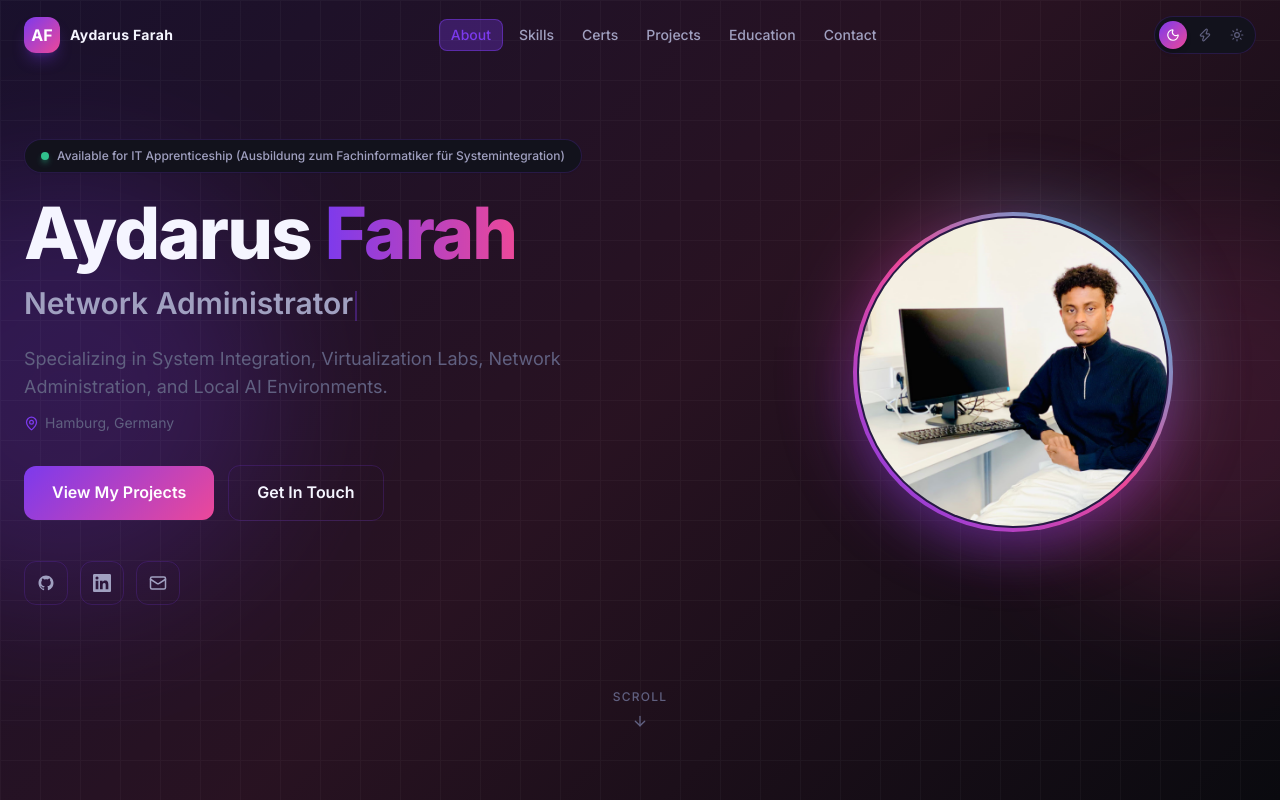
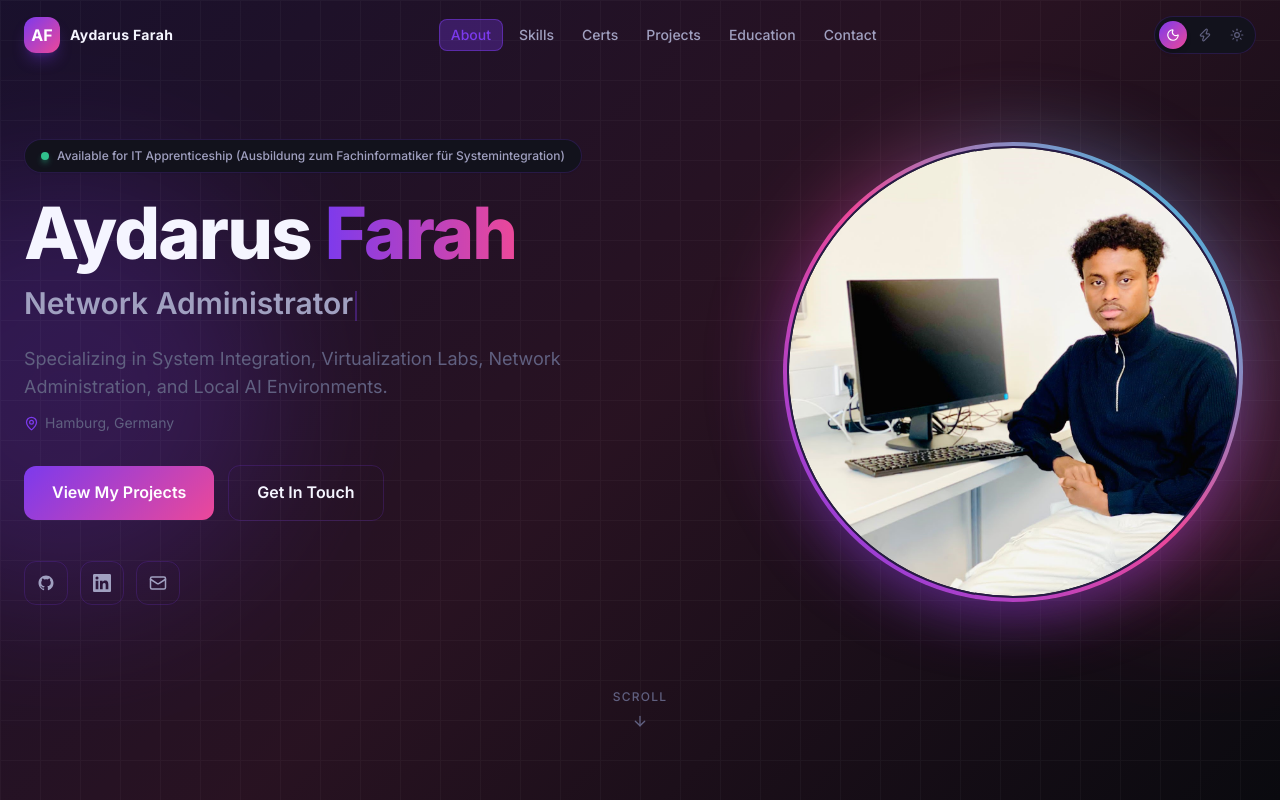
Before and after one commit to aydarusfarah/portfolio-website, a React (Vite) app: page / in a window 1280 px wide. Shown: the top 800 px of the page. Built offline with nearby package versions, Linux system fonts and the light colour scheme.

Commit message:
Enlarge profile picture circle and optimize Hero animations

```diff
--- a/src/components/sections/Hero.jsx
+++ b/src/components/sections/Hero.jsx
@@ -26,7 +26,7 @@ export default function Hero() {
   return (
     <section
       id="hero"
-      className="relative min-h-screen flex flex-col items-center justify-center overflow-x-hidden px-4 sm:px-6 pt-24 pb-16"
+      className="relative min-h-screen flex flex-col items-center justify-center overflow-hidden px-4 sm:px-6 pt-24 pb-16"
     >
       {/* Animated background blobs */}
       <div
@@ -58,14 +58,15 @@ export default function Hero() {
       />
 
       {/* Content Grid Container */}
-      <div className="relative z-10 max-w-7xl w-full grid grid-cols-1 lg:grid-cols-12 gap-10 lg:gap-12 items-center my-auto">
+      <div className="relative z-10 max-w-7xl w-full grid grid-cols-1 lg:grid-cols-12 gap-8 lg:gap-12 items-center my-auto">
 
         {/* Left Column: Bio & CTAs */}
         <div className="lg:col-span-7 flex flex-col items-center lg:items-start text-center lg:text-left order-2 lg:order-1">
           {/* Availability badge */}
           <motion.div
             initial={{ opacity: 0, scale: 0.9 }}
-            animate={{ opacity: 1, scale: 1 }}
+            whileInView={{ opacity: 1, scale: 1 }}
+            viewport={{ once: true, amount: 0.1 }}
             transition={{ duration: 0.4, delay: 0.1, ease: "easeOut" }}
             className="transform-gpu inline-flex items-center gap-2 px-4 py-2 rounded-full border border-[var(--border)] bg-[var(--bg-card)] mb-6 shadow-sm"
           >
@@ -82,8 +83,9 @@ export default function Hero() {
           {/* Name */}
           <motion.h1
             initial={{ opacity: 0, y: 20 }}
-            animate={{ opacity: 1, y: 0 }}
-            transition={{ duration: 0.5, delay: 0.2, ease: "easeOut" }}
+            whileInView={{ opacity: 1, y: 0 }}
+            viewport={{ once: true, amount: 0.1 }}
+            transition={{ duration: 0.4, delay: 0.2, ease: "easeOut" }}
             className="transform-gpu text-4xl sm:text-6xl md:text-6xl lg:text-7xl font-extrabold tracking-tight leading-none mb-4"
           >
             <span className="text-[var(--text-primary)]">Aydarus</span>{" "}
@@ -98,8 +100,9 @@ export default function Hero() {
           {/* Typewriter role */}
           <motion.div
             initial={{ opacity: 0, y: 15 }}
-            animate={{ opacity: 1, y: 0 }}
-            transition={{ duration: 0.4, delay: 0.35, ease: "easeOut" }}
+            whileInView={{ opacity: 1, y: 0 }}
+            viewport={{ once: true, amount: 0.1 }}
+            transition={{ duration: 0.4, delay: 0.3, ease: "easeOut" }}
             className="transform-gpu text-xl sm:text-2xl md:text-3xl font-semibold text-[var(--text-secondary)] mb-5 h-10"
           >
             <TypewriterText words={ROLES} />
@@ -108,8 +111,9 @@ export default function Hero() {
           {/* Subtitle */}
           <motion.p
             initial={{ opacity: 0, y: 15 }}
-            animate={{ opacity: 1, y: 0 }}
-            transition={{ duration: 0.4, delay: 0.45, ease: "easeOut" }}
+            whileInView={{ opacity: 1, y: 0 }}
+            viewport={{ once: true, amount: 0.1 }}
+            transition={{ duration: 0.4, delay: 0.4, ease: "easeOut" }}
             className="transform-gpu text-base sm:text-lg text-[var(--text-muted)] max-w-xl mb-3 leading-relaxed"
           >
             {personalInfo.subtitle}
@@ -117,9 +121,10 @@ export default function Hero() {
 
           {/* Location */}
           <motion.p
-            initial={{ opacity: 0 }}
-            animate={{ opacity: 1 }}
-            transition={{ duration: 0.4, delay: 0.55 }}
+            initial={{ opacity: 0, y: 10 }}
+            whileInView={{ opacity: 1, y: 0 }}
+            viewport={{ once: true, amount: 0.1 }}
+            transition={{ duration: 0.4, delay: 0.5, ease: "easeOut" }}
             className="transform-gpu flex items-center justify-center lg:justify-start gap-1.5 text-sm text-[var(--text-muted)] mb-8"
           >
             <MapPin size={15} className="text-[var(--accent)]" />
@@ -129,8 +134,9 @@ export default function Hero() {
           {/* CTA Buttons */}
           <motion.div
             initial={{ opacity: 0, y: 15 }}
-            animate={{ opacity: 1, y: 0 }}
-            transition={{ duration: 0.4, delay: 0.65, ease: "easeOut" }}
+            whileInView={{ opacity: 1, y: 0 }}
+            viewport={{ once: true, amount: 0.1 }}
+            transition={{ duration: 0.4, delay: 0.6, ease: "easeOut" }}
             className="transform-gpu flex flex-col sm:flex-row items-center gap-3.5 mb-10 w-full sm:w-auto"
           >
             <a
@@ -152,9 +158,10 @@ export default function Hero() {
 
           {/* Social icons */}
           <motion.div
-            initial={{ opacity: 0 }}
-            animate={{ opacity: 1 }}
-            transition={{ duration: 0.4, delay: 0.75 }}
+            initial={{ opacity: 0, y: 10 }}
+            whileInView={{ opacity: 1, y: 0 }}
+            viewport={{ once: true, amount: 0.1 }}
+            transition={{ duration: 0.4, delay: 0.7, ease: "easeOut" }}
             className="transform-gpu flex items-center justify-center lg:justify-start gap-3"
           >
             {[
@@ -177,14 +184,15 @@ export default function Hero() {
           </motion.div>
         </div>
 
-        {/* Right Column: Profile Picture Frame */}
+        {/* Right Column: Enlarged Profile Picture Frame */}
         <div className="lg:col-span-5 flex justify-center items-center order-1 lg:order-2">
           <motion.div
             initial={{ opacity: 0, scale: 0.9, y: 20 }}
-            animate={{ opacity: 1, scale: 1, y: 0 }}
-            transition={{ duration: 0.6, delay: 0.3, ease: "easeOut" }}
+            whileInView={{ opacity: 1, scale: 1, y: 0 }}
+            viewport={{ once: true, amount: 0.1 }}
+            transition={{ duration: 0.5, delay: 0.25, ease: "easeOut" }}
             whileHover={{ scale: 1.03 }}
-            className="transform-gpu relative w-56 h-56 sm:w-72 sm:h-72 lg:w-80 lg:h-80 mx-auto"
+            className="transform-gpu relative w-64 h-64 sm:w-80 sm:h-80 lg:w-[420px] lg:h-[420px] xl:w-[460px] xl:h-[460px] mx-auto"
           >
             {/* Ambient Backlight Glow */}
             <div className="absolute inset-0 rounded-full bg-gradient-to-tr from-[var(--accent)] via-[var(--accent-2)] to-cyan-400 opacity-40 blur-2xl -z-10 animate-pulse-slow" />
@@ -198,12 +206,12 @@ export default function Hero() {
                     src={personalInfo.profileImage}
                     alt={personalInfo.name}
                     onError={() => setImgError(true)}
-                    className="w-full h-full object-cover object-center"
+                    className="w-full h-full object-cover object-center rounded-full"
                   />
                 ) : (
-                  /* Fallback Monogram Avatar if image is not present in /public yet */
-                  <div className="w-full h-full bg-gradient-to-br from-[var(--bg-card)] to-[var(--bg-surface)] flex flex-col items-center justify-center p-6 text-center">
-                    <span className="text-5xl lg:text-6xl font-black bg-gradient-to-r from-[var(--accent)] to-[var(--accent-2)] bg-clip-text text-transparent">
+                  /* Fallback Monogram Avatar */
+                  <div className="w-full h-full bg-gradient-to-br from-[var(--bg-card)] to-[var(--bg-surface)] flex flex-col items-center justify-center p-6 text-center rounded-full">
+                    <span className="text-6xl xl:text-7xl font-black bg-gradient-to-r from-[var(--accent)] to-[var(--accent-2)] bg-clip-text text-transparent">
                       AF
                     </span>
                     <span className="text-xs font-semibold text-[var(--text-muted)] mt-2 uppercase tracking-widest">
```
